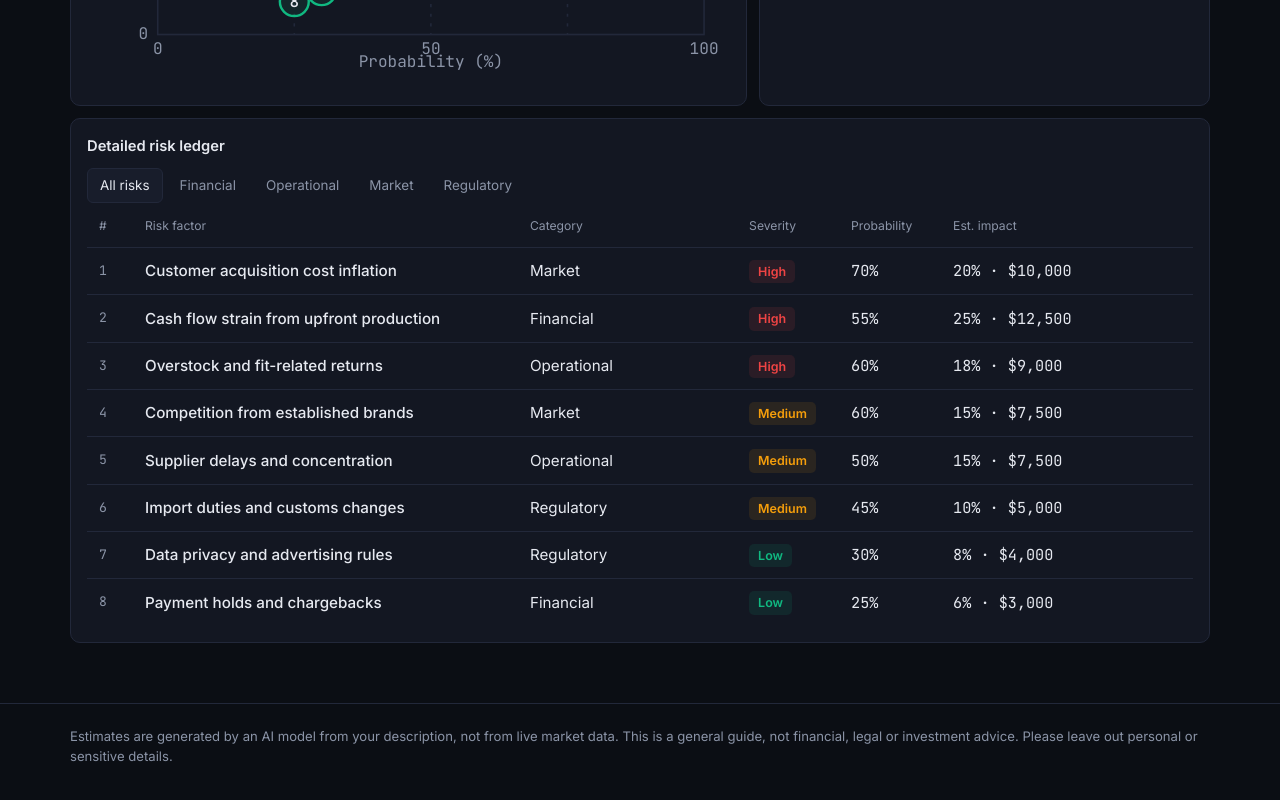
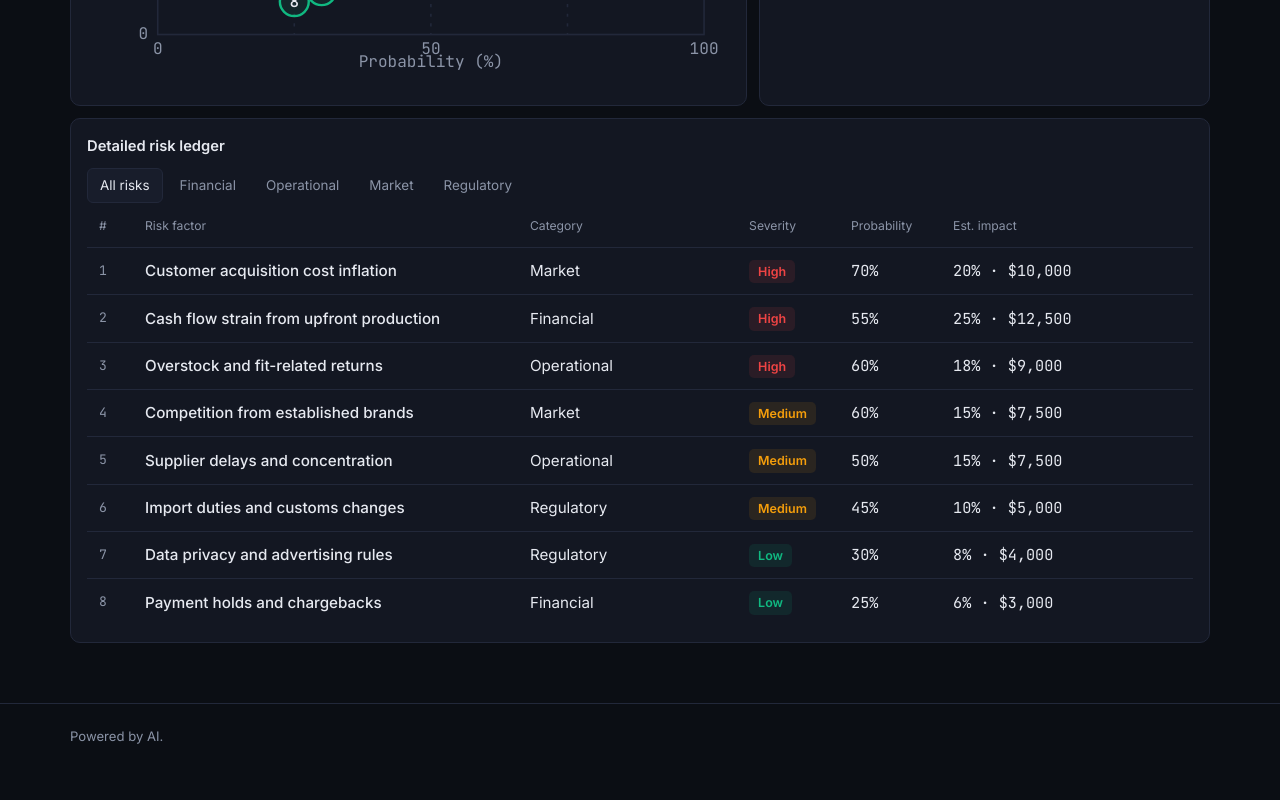
Before and after one commit to Anthony-N-Kamau/Risk-analyser, a plain HTML site: page index.html in a window 1280 px wide. Shown: the part 1680-2480 px from the top of the page. Drawn offline with Linux system fonts and the light colour scheme.

Commit message:
Update index.html

```diff
--- a/index.html
+++ b/index.html
@@ -114,7 +114,7 @@ dialog{background:var(--sf);color:var(--ink);border:1px solid var(--bd);border-r
 
   <section id="res" aria-live="polite"></section>
 </main>
-<footer><div class="w">Estimates are generated by an AI model from your description, not from live market data. This is a general guide, not financial, legal or investment advice. Please leave out personal or sensitive details.</div></footer>
+<footer><div class="w">Powered by AI.</div></footer>
 
 <dialog id="dlg"><h2>Methodology &amp; data sources</h2>
 <p>Each risk is given a probability (1 to 99%) and an impact (% of starting capital lost if it happens) by an AI model, based only on your description and any parameters you enter. No live market, price or company data is used, so treat every number as an informed estimate to challenge.</p>
```
